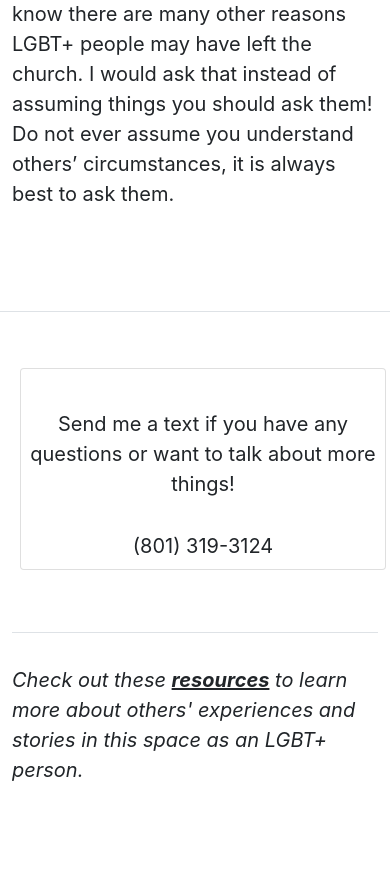
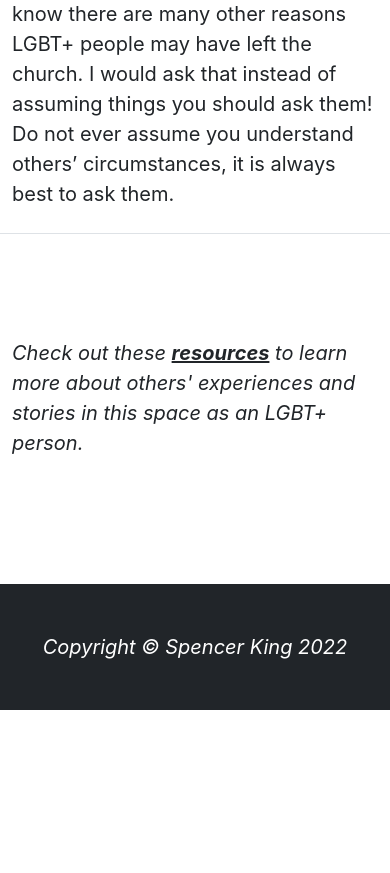
Before and after one commit to SpencerKing7/LearningToLoveV1, a Django app: page /questions/ in a window 390 px wide. Shown: the part 4774-5647 px from the top of the page. After the commit the page ends 5484 px from the top, so only its background shows below. Run offline with Django 3.2, Linux system fonts and the light colour scheme; some libraries are stand-ins or nearby versions.

Commit message:
take off phone number, other small edits

```diff
--- a/templates/pages/questions.html
+++ b/templates/pages/questions.html
@@ -67,11 +67,14 @@
 
                 <p class="mb-0">I have felt each of these things, but I know there are many other reasons LGBT+ people may have left the church. I would ask that instead of assuming things you should ask them! Do not ever assume you understand others’ circumstances, it is always best to ask them.</p>
             </div>
+
+            <!-- Divider-->
+            <hr class="my-4" />
         </div>
     </div>
 
-    <br><!-- Divider-->
-    <hr class="my-4" />
+
+
 
     <div class="container my-5">
         <div class="row justify-content-center">
@@ -81,16 +84,16 @@
                     width="100%" height="813" frameborder="0" marginheight="0" marginwidth="0">
                     Loading…
                 </iframe> {% endcomment %}
-                <div class="card m-2 p-2" style="width: 100%">
+                {% comment %} <div class="card m-2 p-2" style="width: 100%">
                     <div class="text-center">
                         <p class="mb-0">Send me a text if you have any questions or want to talk about more things!</p>
                         <p class="mb-0">(801) 319-3124</p>
                     </div>
-                </div>
+                </div> {% endcomment %}
 
-                <br>
+
                 <!-- Divider-->
-                <hr class="my-4" />
+                {% comment %} <hr class="my-4" /> {% endcomment %}
                 <p class="mb-0"><i>Check out these <a href="{% url 'learnmore' %}" style="font-weight: bold">resources</a> to learn more about others' experiences and stories in this space as an LGBT+ person.<i></p>
                 <br>
 
```
